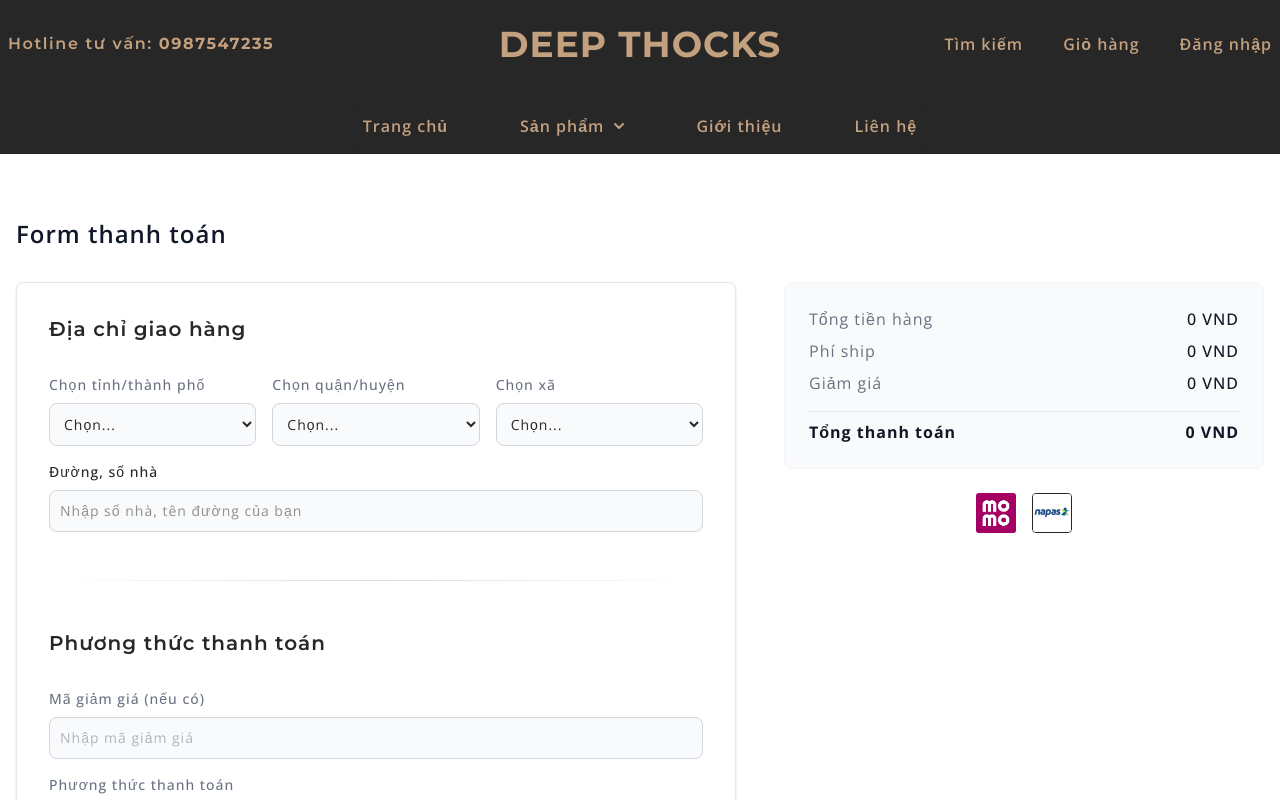
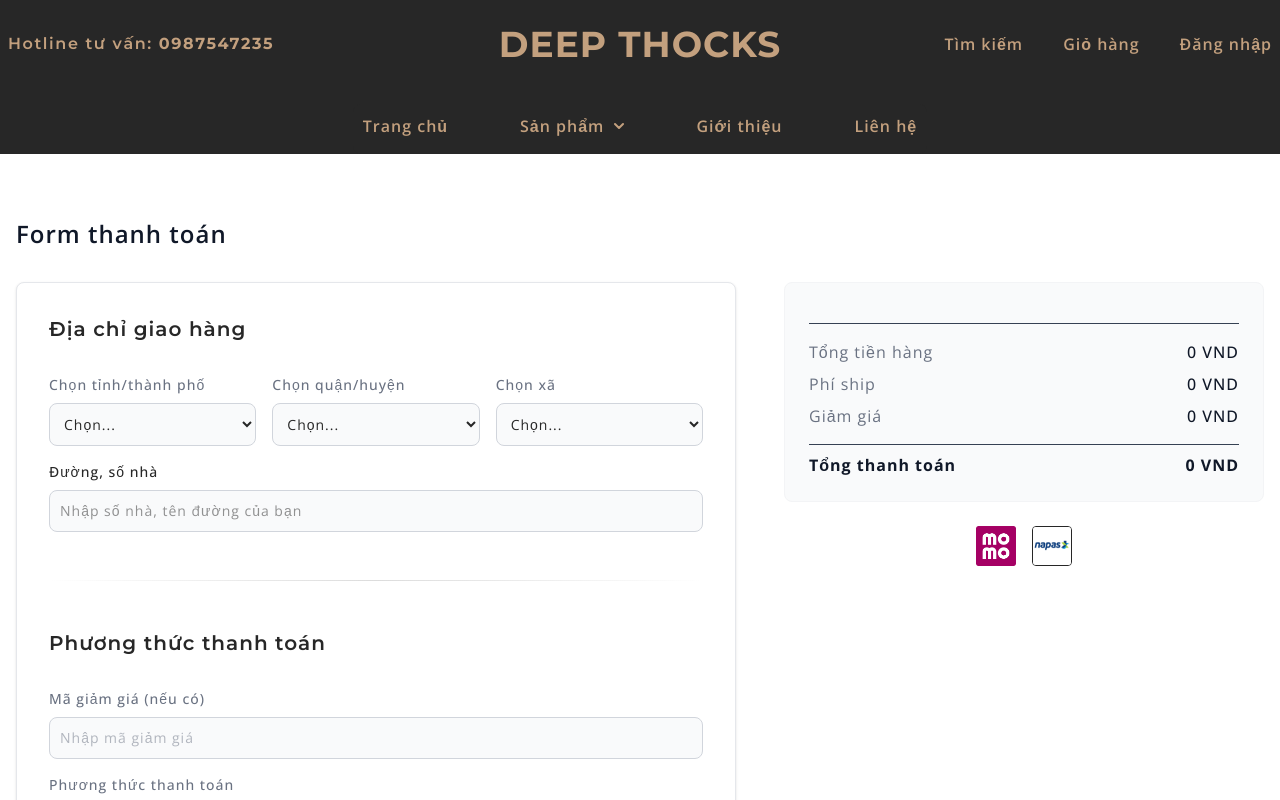
Before and after one commit to NguyenHungCuongg/Deep-Thocks, a React (Vite) app in the folder frontend/: page /payment in a window 1280 px wide. Shown: the top 800 px of the page. Built offline with nearby package versions, Linux system fonts and the light colour scheme; some icons are missing.

Commit message:
Hoàn thành chức năng hiển thị danh sách sản phẩm trong giỏ hàng

```diff
--- a/frontend/src/components/PaymentInputForm.jsx
+++ b/frontend/src/components/PaymentInputForm.jsx
@@ -125,7 +125,6 @@ function PaymentInputForm(props) {
             type="text"
             className="block w-full rounded-lg border border-gray-300 bg-gray-50 p-2.5 pe-10 text-sm text-gray-500 focus:border-primary-500 focus:ring-primary-500  "
             placeholder="Nhập mã giảm giá"
-            required
           />
         </div>
         <label for="card-number-input" className="mb-2 block text-sm font-medium text-gray-500 ">
--- a/frontend/src/components/PaymentPriceSection.jsx
+++ b/frontend/src/components/PaymentPriceSection.jsx
@@ -5,6 +5,17 @@ function PaymentPriceSection(props) {
   return (
     <div className="mt-6 grow sm:mt-8 lg:mt-0">
       <div className="space-y-4 rounded-lg border border-gray-100 bg-gray-50 p-6 ">
+        <div className="flex flex-col gap-4 border-b border-gray-700 pb-4">
+          {props.cartItems.map((item, index) => (
+            <dl key={index} className="flex items-center justify-between gap-4">
+              <dt className="text-base font-semibold text-gray-500 ">{item.productName}</dt>
+              <dd className="text-base font-medium text-gray-900 ">
+                {item.quantity} x {item.price.toLocaleString()} VND
+              </dd>
+            </dl>
+          ))}
+        </div>
+
         <div className="space-y-2">
           <dl className="flex items-center justify-between gap-4">
             <dt className="text-base font-normal text-gray-500">Tổng tiền hàng</dt>
@@ -21,7 +32,7 @@ function PaymentPriceSection(props) {
           </dl>
         </div>
 
-        <dl className="flex items-center justify-between gap-4 border-t border-gray-200 pt-2 dark:border-gray-700">
+        <dl className="flex items-center justify-between gap-4 border-t border-gray-700 pt-2 ">
           <dt className="text-base font-bold text-gray-900 ">Tổng thanh toán</dt>
           <dd className="text-base font-bold text-gray-900 ">
             {(props.subTotal + props.shippingFee).toLocaleString()} VND
```
Also changed, not shown: 2 other files (tests, documents, lock files or other folders).
